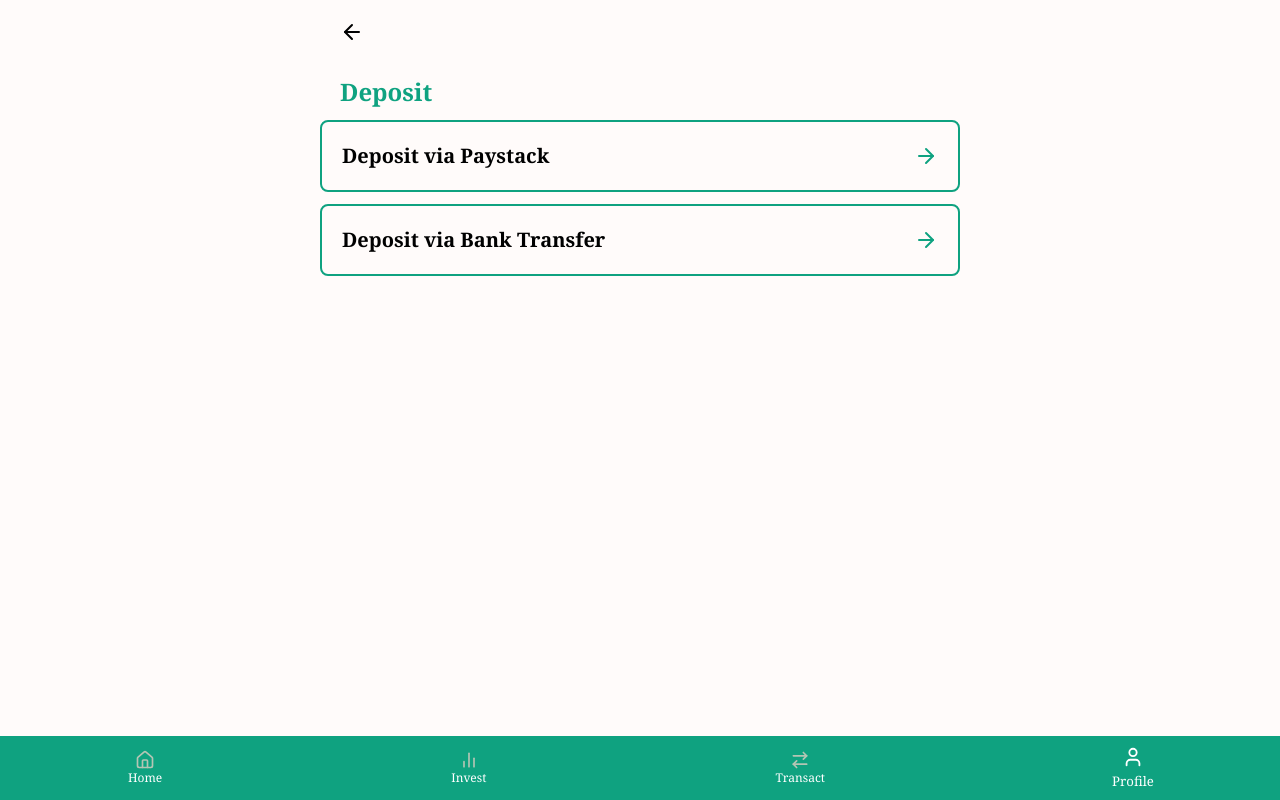
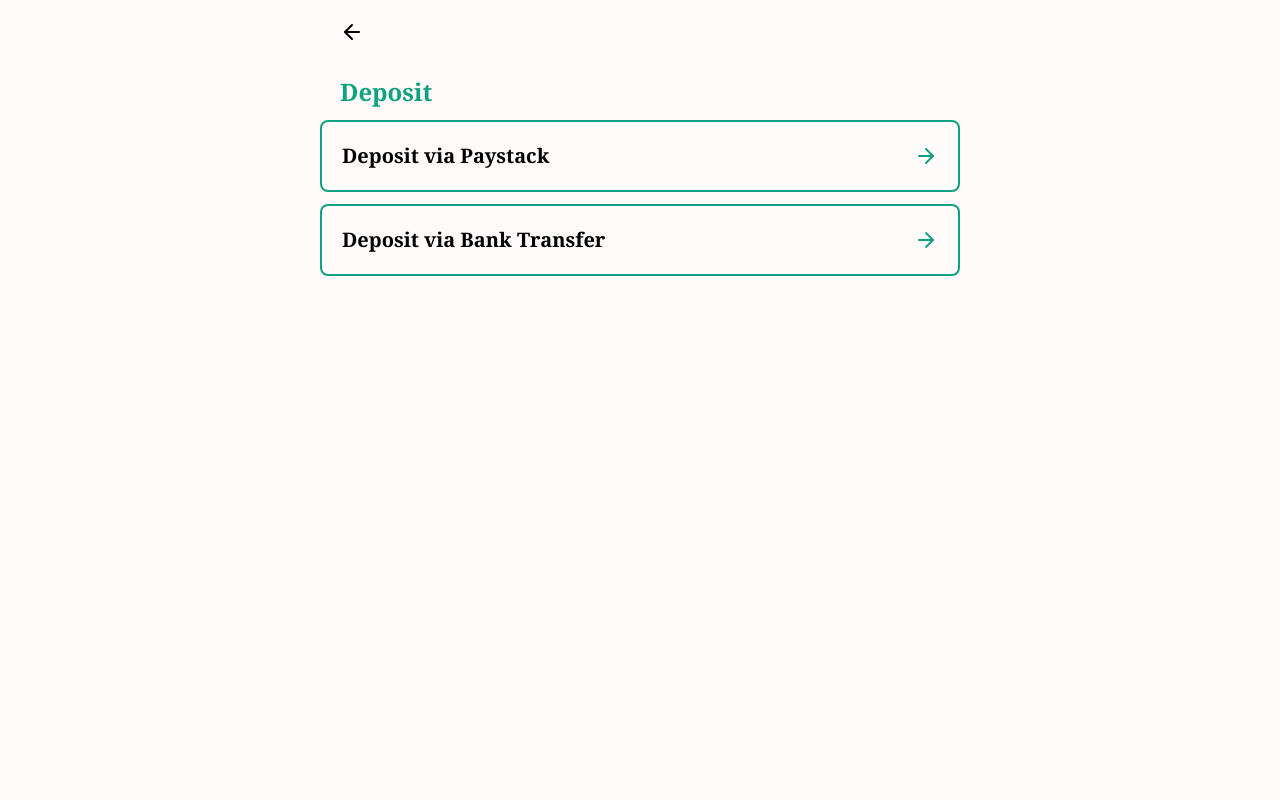
Before and after one commit to SmartFarmerNg/Smart-Farmer, a React (Vite) app: page /deposit in a window 1280 px wide. Built offline with nearby package versions, Linux system fonts and the light colour scheme.

Commit message:
Created Vercel.json

```diff
--- a/src/pages/Deposit.jsx
+++ b/src/pages/Deposit.jsx
@@ -25,7 +25,6 @@
                     <ArrowRight className='text-[#0FA280] w-6 h-6' />
                 </button>
             </div>
-            <Footer page='profile' />
         </div>
     )
 }
```
Also changed, not shown: vercel.json (added).
